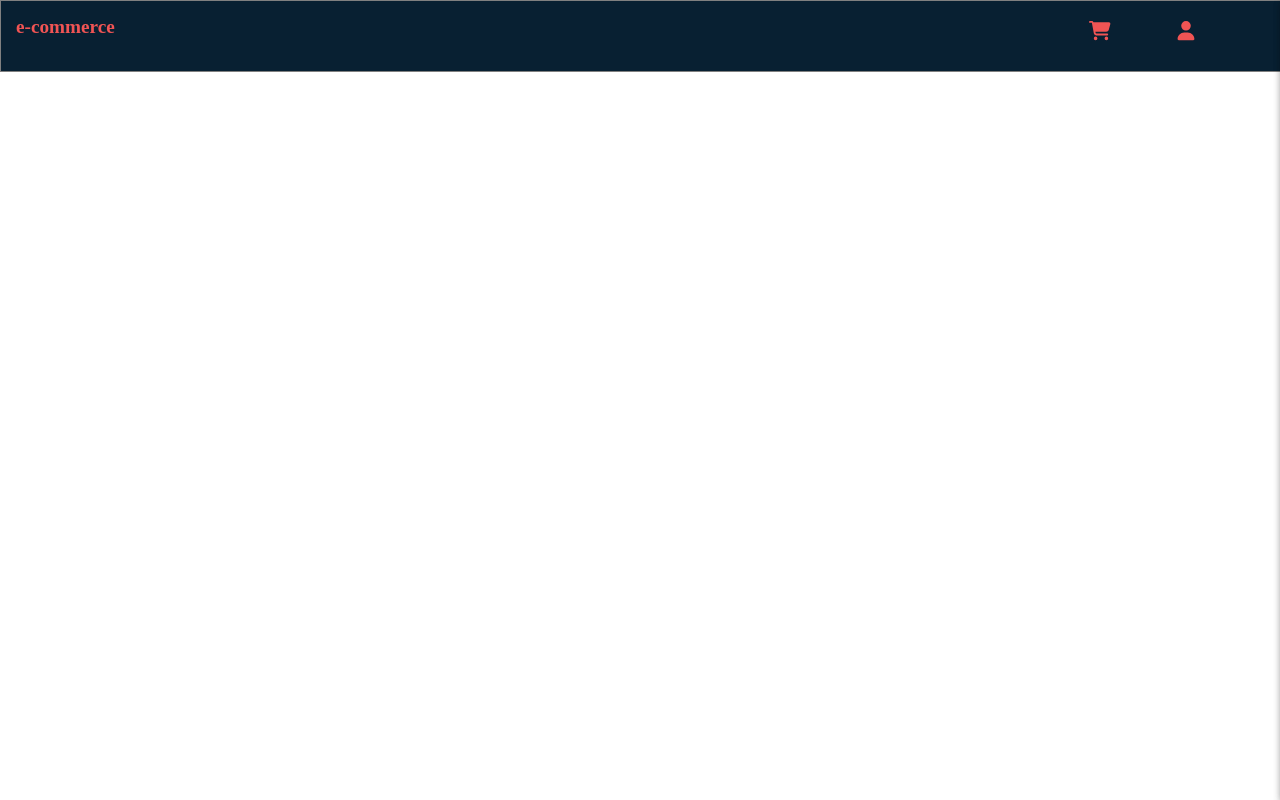
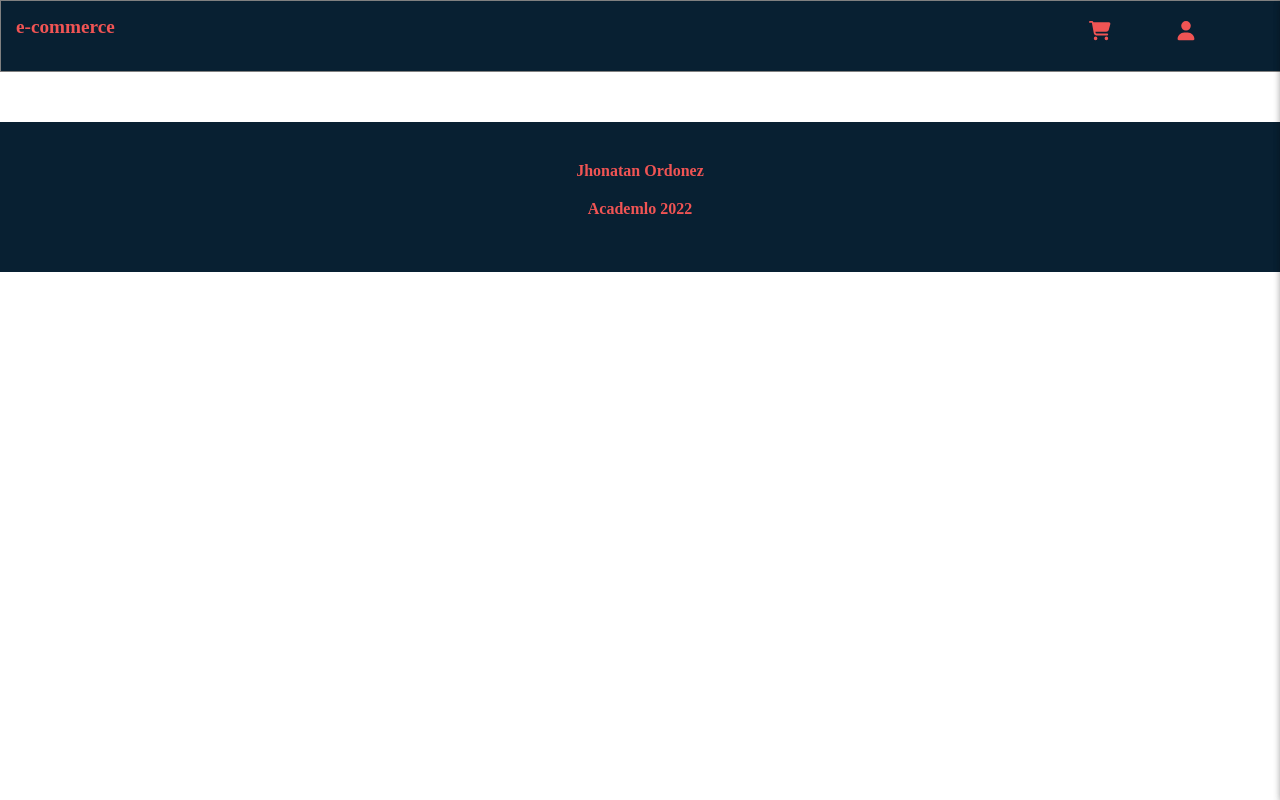
Before and after one commit to jonathanedd/e-commerce, a React (Create React App) app: page /#/purchases in a window 1280 px wide. Shown: the top 800 px of the page. Built offline with nearby package versions, Linux system fonts and the light colour scheme.

Commit message:
added footer

```diff
--- a/src/App.js
+++ b/src/App.js
@@ -5,6 +5,7 @@ import IsLoading from './components/IsLoading';
 import { Home, Products, Purchases, Shop } from './pages';
 import './styles/navbar.css';
 import NavBar from './components/NavBar.js';
+import Footer from './components/Footer';
 
 function App() {
   //Show / hide loading style
@@ -24,6 +25,8 @@ function App() {
           <Route path="/purchases" element={<Purchases />} />
         </Routes>
       </HashRouter>
+
+      <Footer />
     </div>
   );
 }
--- /dev/null
+++ b/src/components/Footer.js
@@ -0,0 +1,13 @@
+import React from 'react';
+import '../styles/footer.css';
+
+const Footer = () => {
+  return (
+    <div className="footer">
+      <h3>Jhonatan Ordonez</h3>
+      <h4>Academlo 2022</h4>
+    </div>
+  );
+};
+
+export default Footer;
--- /dev/null
+++ b/src/styles/footer.css
@@ -0,0 +1,18 @@
+.footer {
+    height: 150px;
+    width: 100%;
+    background-color: #082032 ;
+    color: #F05454;
+    text-align: center;
+    margin-top: 50px;
+}
+
+.footer h3 {
+    padding-top: 40px;
+    font-size: 1rem;
+}
+
+.footer h4{
+    padding-top: 20px;
+    font-size: 1rem;
+}
```
